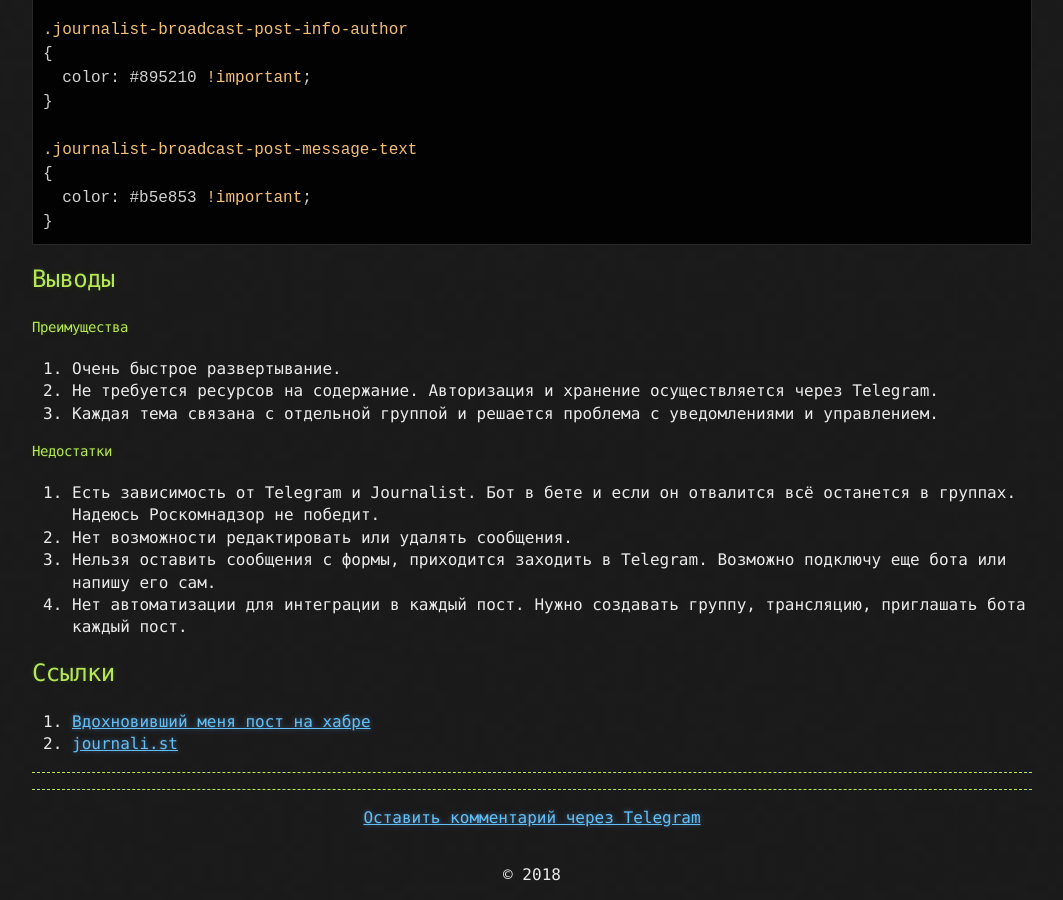
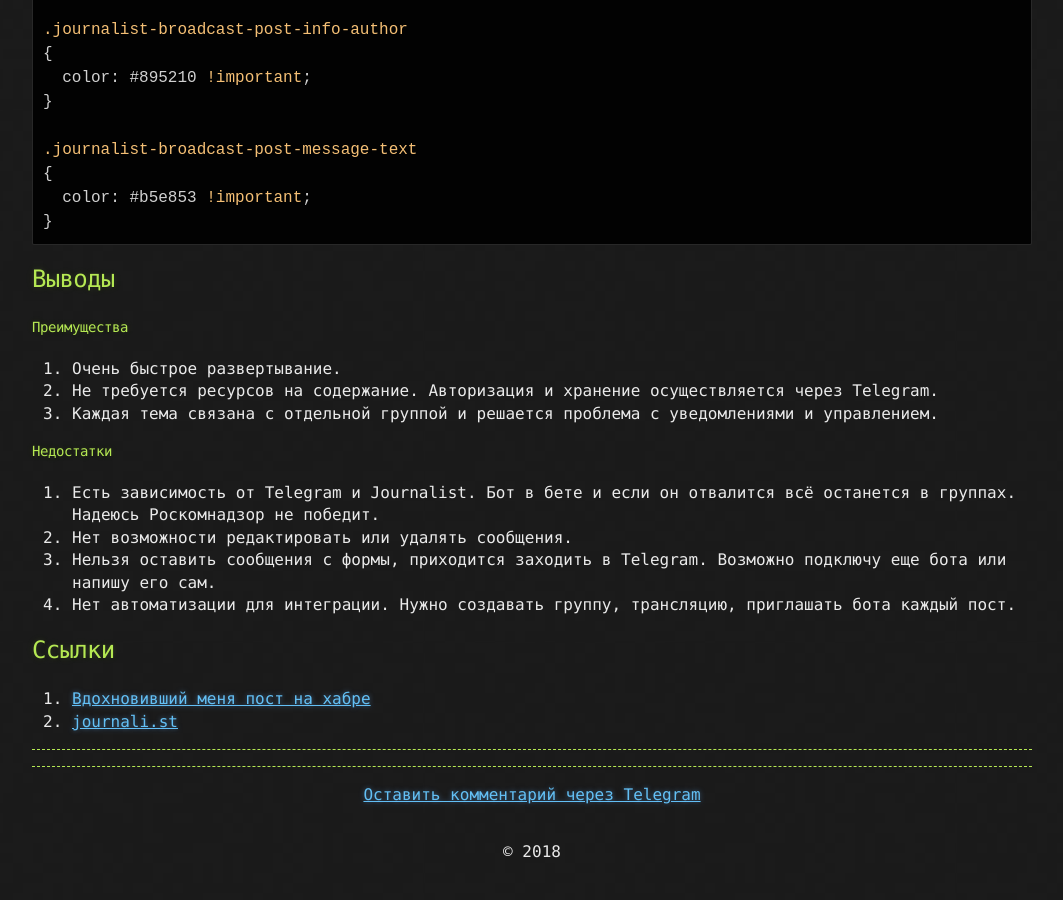
Before and after one commit to iridiumtechru/iridiumtechru.github.io, a Jekyll site: the page built from _posts/2018-05-02-telegram-comments.md, in a window 1280 px wide and 900 px high, scrolled down 2018 px. Shown: the whole window, without its empty margins (108-1171 px from the left). Built offline with Jekyll 4.4.1, drawn with Linux system fonts in a browser that asks for light colours; a script that is not in the unit is left out; after the commit the page ends 2895 px from its top, so only the background shows below that.

Commit message:
fix taftalogi

```diff
--- a/_posts/2018-05-02-telegram-comments.md
+++ b/_posts/2018-05-02-telegram-comments.md
@@ -63,7 +63,7 @@ widget-4.js - означает количество постов в виджет
 1. Есть зависимость от Telegram и Journalist. Бот в бете и если он отвалится всё останется в группах. Надеюсь Роскомнадзор не победит.
 2. Нет возможности редактировать или удалять сообщения.
 3. Нельзя оставить сообщения с формы, приходится заходить в Telegram. Возможно подключу еще бота или напишу его сам.
-4. Нет автоматизации для интеграции в каждый пост. Нужно создавать группу, трансляцию, приглашать бота каждый пост.
+4. Нет автоматизации для интеграции. Нужно создавать группу, трансляцию, приглашать бота каждый пост.
 
 ## Ссылки
 1. [Вдохновивший меня пост на хабре](https://habr.com/post/354642/){:target="_blank"}
```
